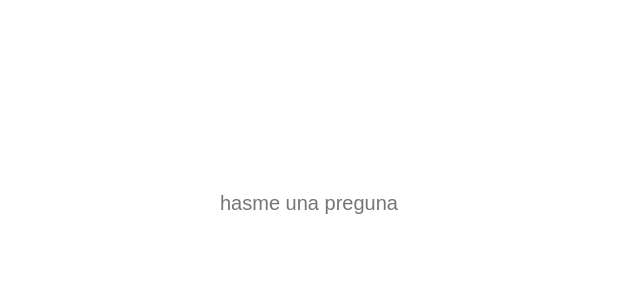
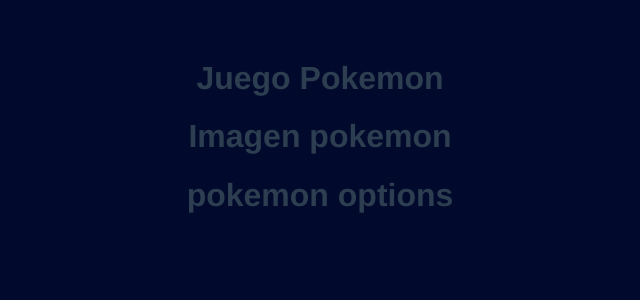
Before and after one commit to Daveq93/pw_u2_v_p4_cq, a Vue app: page / in a window 1280 px wide. Shown: the top 300 px of the page, without its empty margins (320-960 px from the left). Built offline with nearby package versions, Linux system fonts and the light colour scheme.

Commit message:
Manejo de módulos en Vue.JS

```diff
--- a/src/App.vue
+++ b/src/App.vue
@@ -1,17 +1,18 @@
 <template>
-
-  <CaracolaMagica />
+<PokemonPage/>
 </template>
 
 
 <script>
 //import Contador from "./components/Contador.vue";
-import CaracolaMagica from "./components/CaracolaMagica.vue";
+import PokemonPage from "./modules/pokemon/pages/PokemonPage.vue";
+
 export default {
   name: "App",
   components: {
     // Contador,
-    CaracolaMagica,
+
+    PokemonPage,
   },
 };
 </script>
--- a/src/components/CaracolaMagica.vue
+++ b/src/components/CaracolaMagica.vue
@@ -1,22 +1,17 @@
 <template>
-
-    <h1>Caracola Magica</h1>
-
   <img v-if="urlImagen" v-bind:src="urlImagen" alt="respApiImg" />
 
-    <div class="dg-dark">
-
-    </div>
+  <div class="dg-dark"></div>
 
   <div class="contenedor">
+    <h1>Caracola Magica</h1>
     <p>Recuerda terminar la pregunta con el signo ?</p>
     <input v-model="pregunta" type="text" placeholder="hasme una preguna" />
     <div>
-        <h2>{{pregunta}}</h2>
+      <h2>{{ pregunta }}</h2>
       <h1>{{ respuesta }}</h1>
     </div>
   </div>
-
 </template>
 
 <script>
@@ -35,7 +30,9 @@ export default {
       // console.log('old value: '+oldValue)
       if (value.includes("?")) {
         console.log("consumir API");
+        this.respuesta = "Pensando tu tonteria...";
         this.consumirApi();
+        this.pregunta = "";
       }
     },
   },
@@ -59,7 +56,8 @@ export default {
 </script>
 
 <style>
-img, .bg-dark {
+img,
+.bg-dark {
   height: 100vh; /**/
   width: 100vw; /**/
   left: 0px;
@@ -69,15 +67,14 @@ img, .bg-dark {
   top: 0px;
 }
 
-.bg-dark{
+.bg-dark {
   background-color: rgba(0, 0, 0, 0.4);
 }
 
-.contenedor{
+.contenedor {
   position: relative;
-
 }
-input{
+input {
   width: 200px;
   padding: 10px 15px;
   border-radius: 10px;
@@ -85,14 +82,14 @@ input{
   font-size: 20px;
 }
 
-p,h1,h2{
+p,
+h1,
+h2 {
   color: white;
 }
 
-p{
+p {
   font-size: 30px;
   margin-top: 0px;
 }
-
-
 </style>
--- /dev/null
+++ b/src/css/estilos.css
@@ -0,0 +1,3 @@
+html, body{
+    background-color: rgb(1, 9, 44);
+}
--- a/src/main.js
+++ b/src/main.js
@@ -1,4 +1,5 @@
 import { createApp } from 'vue'
 import App from './App.vue'
+import './css/estilos.css'
 
 createApp(App).mount('#app')
--- /dev/null
+++ b/src/modules/pokemon/components/PokemonImg.vue
@@ -0,0 +1,13 @@
+<template>
+  <h1>Imagen pokemon</h1>
+</template>
+
+<script>
+export default {
+
+}
+</script>
+
+<style>
+
+</style>
--- /dev/null
+++ b/src/modules/pokemon/components/pokemonOps.vue
@@ -0,0 +1,13 @@
+<template>
+  <h1>pokemon options</h1>
+</template>
+
+<script>
+export default {
+
+}
+</script>
+
+<style>
+
+</style>
--- /dev/null
+++ b/src/modules/pokemon/pages/PokemonPage.vue
@@ -0,0 +1,20 @@
+<template>
+  <h1>Juego Pokemon</h1>
+  <PokemonImg></PokemonImg>
+  <PokemonOps></PokemonOps>
+</template>
+
+<script>
+import PokemonImg from "../components/PokemonImg.vue";
+import PokemonOps from "../components/pokemonOps.vue";
+
+export default {
+    components: {
+    PokemonImg,
+    PokemonOps,
+  },
+};
+</script>
+
+<style>
+</style>
```
Also changed, not shown: 1 other file (tests, documents, lock files or other folders). Lines whose indentation alone changed are shown as unchanged.
